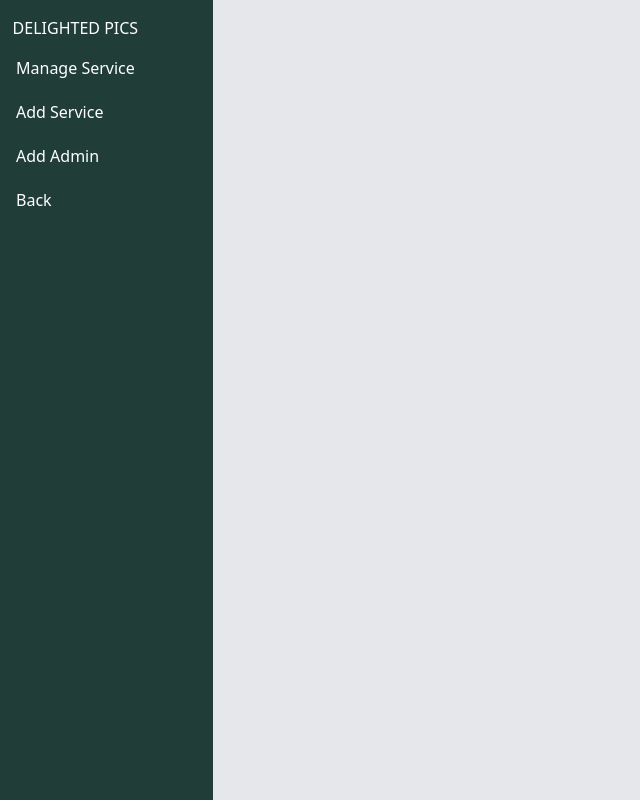
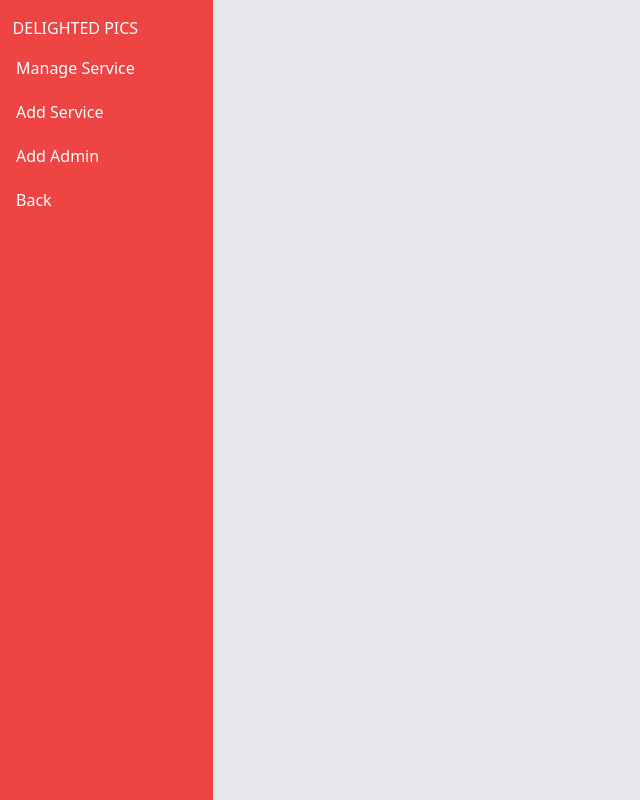
Before and after one commit to apelmahmudDev/delighted-pics, a React (Create React App) app: page /dashboard in a window 1280 px wide. Shown: the whole page, without its empty margins (0-640 px from the left). Built offline with nearby package versions, Linux system fonts and the light colour scheme; no server answers; sample sign-in values are in the browser's storage.

Commit message:
Dashboar background color change

```diff
--- a/src/components/Dashboard/Dashboard.js
+++ b/src/components/Dashboard/Dashboard.js
@@ -8,7 +8,7 @@
 const Dashboard = () => {
 	return (
 		<div className='h-screen grid grid-cols-6'>
-			<div className='text-white' style={{ backgroundColor: '#203D37' }}>
+			<div className='text-white bg-red-500'>
 				<Link to='/' className=' text-white inline-block'>
 					<h4 className='uppercase my-4 text-center'>Delighted Pics</h4>
 					<DashboardMenu />
```
